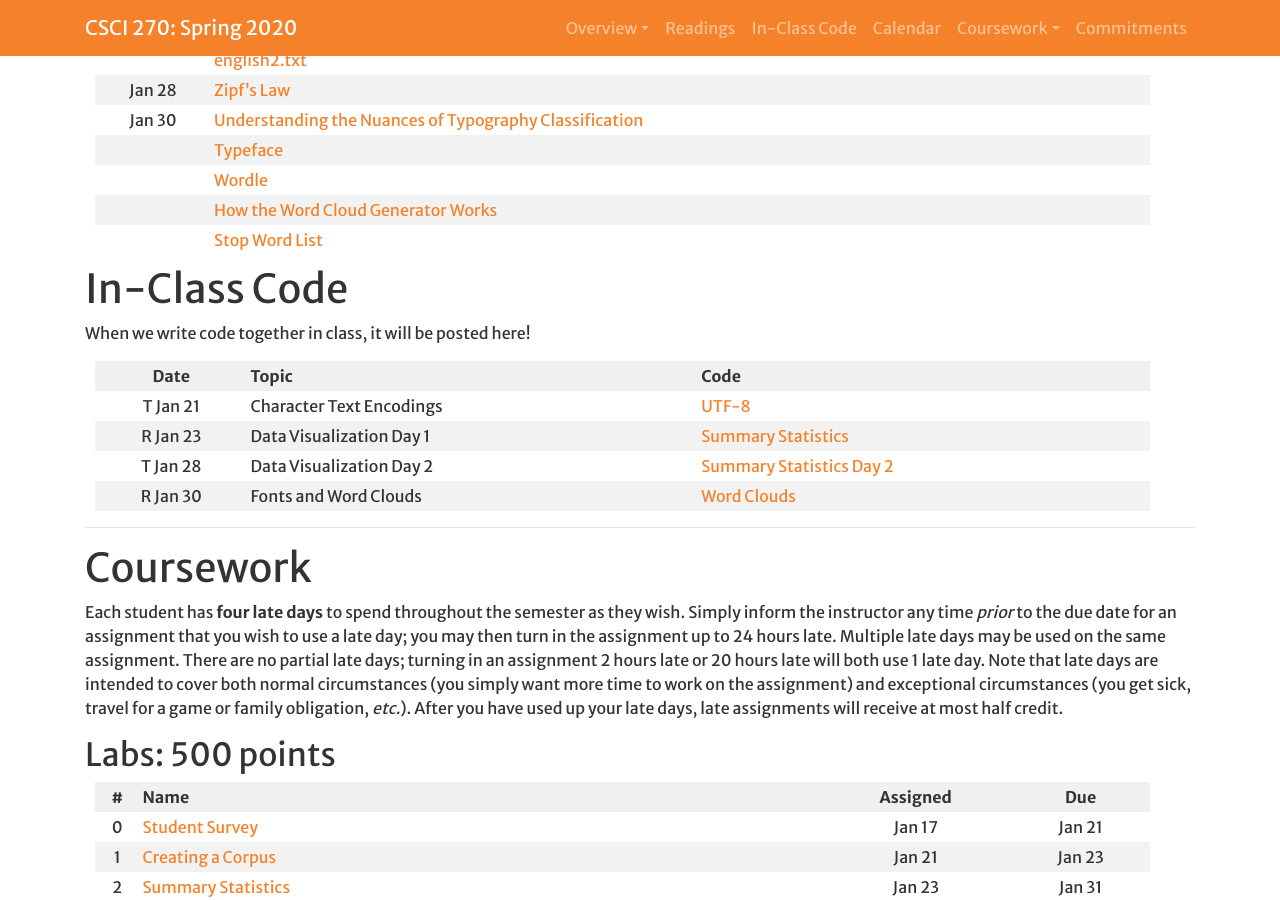
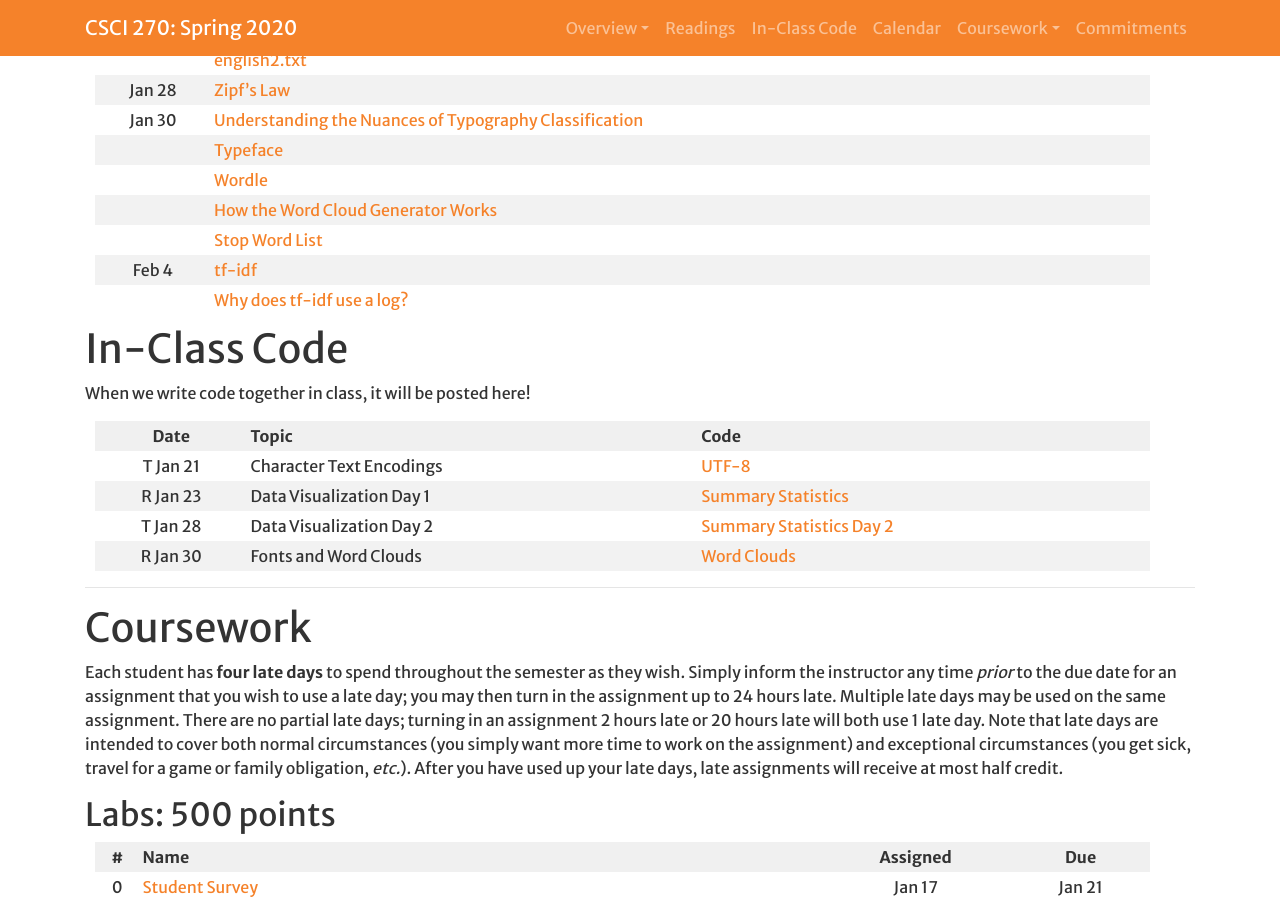
Before and after one commit to Hendrix-CS/csci270, a Jekyll site: the page built from index.md, in a window 1280 px wide and 900 px high, scrolled down 1576 px. Built offline with Jekyll 4.4.1, drawn with Linux system fonts in a browser that asks for light colours; a script that is not in the unit is left out; our own code applies the rules of GitHub Pages for plain Markdown files.

Commit message:
Adding more readings on tfidf

```diff
--- a/index.md
+++ b/index.md
@@ -51,6 +51,8 @@ prepared. As readings are assigned, they will be posted here.
 | | [Wordle](http://static.mrfeinberg.com/bv_ch03.pdf) |
 | | [How the Word Cloud Generator Works](https://www.jasondavies.com/wordcloud/about/) |
 | | [Stop Word List](data/stop-word-list.txt) |
+| Feb 4 | [tf-idf](https://en.wikipedia.org/wiki/Tf%E2%80%93idf) |
+| | [Why does tf-idf use a log?](https://www.quora.com/Why-does-TF-IDF-use-a-log) |
 
 # <a name="inclasscode">In-Class Code</a>
 
```
